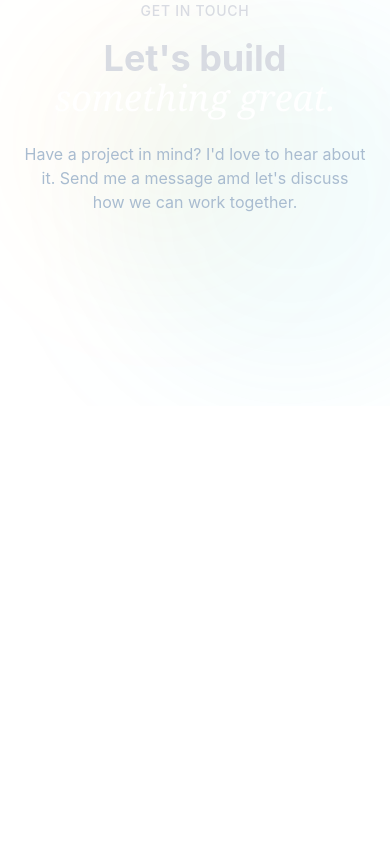
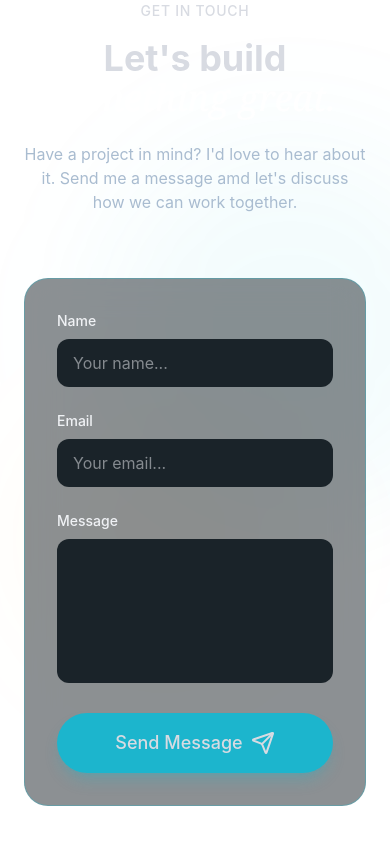
Before and after one commit to eduramosdev-cell/my-online-coded-cv, a React (Vite) app: page / in a window 390 px wide. Shown: the part 6791-7635 px from the top of the page. Before the commit the page ends 7197 px from the top, so only its background shows below. Built offline with nearby package versions, Linux system fonts and the light colour scheme.

Commit message:
almost finished contact
next steps: adding a emailJS account and contact interactivity

```diff
--- a/src/components/Button.jsx
+++ b/src/components/Button.jsx
@@ -1,4 +1,4 @@
-export const Button = ({className, size = "default", children}) => {
+export const Button = ({className = "", size = "default", children, ...props}) => {
     const baseClasses = "relative overflow-hidden rounded-full font-medium focus:outline-none focus-visible:ring-2 focus-visible:ring-primary bg-primary/95 text-primary-foreground hover:bg-primary/90 shadow-lg shadow-primary/25";
     const sizeClasses = {
         sm: "px-4 py-2 text-sm",
@@ -7,7 +7,7 @@ export const Button = ({className, size = "default", children}) => {
     }
     const classes = `${baseClasses} ${sizeClasses[size]} ${className}`;
     return (
-        <button className={classes}>
+        <button className={classes} {...props}>
             <span className="relative flex items-center justify-center gap-2">{children}</span>
         </button>
     )
--- a/src/layout/Navbar.jsx
+++ b/src/layout/Navbar.jsx
@@ -70,7 +70,7 @@ export const Navbar = () => {
                             {link.label}
                         </a>
                 ))}
-                <Button onClick={() => setIsMobileMenuOpen(false)}>Contact Me</Button>
+                <Button onClick={() => setIsMobileMenuOpen(false)} href="contact">Contact Me</Button>
             </div>
         </div>
         )}
--- a/src/sections/Contact.jsx
+++ b/src/sections/Contact.jsx
@@ -1,4 +1,6 @@
-import { Mail, Phone, MapPin } from "lucide-react";
+import { Mail, Phone, MapPin, Send } from "lucide-react";
+import { Button } from "../components/Button"
+import { useState } from "react";
 
 const contactInfo = [
   {
@@ -22,6 +24,17 @@ const contactInfo = [
 ];
 
 export const Contact = () => {
+
+  const [formData, setFormData] = useState({
+    name: "",
+    email: "",
+    message: ""
+  })
+
+  const handleSubmit = async (e) => {
+    e.preventDefault();
+  }
+
   return <section id="contact" className="py-32 relative overflow-hidden">
     <div className="absolute top-0 left-0 w-full h-full">
         <div className="absolute top-1/4 left-1/4 w-96 h-96 bg-primary/5 rounded-full blur-3xl" />
@@ -41,6 +54,49 @@ export const Contact = () => {
               Have a project in mind? I'd love to hear about it. Send me a message amd let's discuss how we can work together.
           </p>
       </div>
+
+      <div className="grid lg:grid-cols-2 gap-12 max-w-5xl mx-auto">
+        <div className="glass p-8 rounded-3xl border-primary/30 animate-fade-im animation-delay-300">
+          <form className="space-y-6">
+
+            <div>
+              <label htmlFor="name" className="block text-sm font-medium mb-2">Name</label>
+              <input id="name" type="text" className="w-full px-4 py-3 bg-surface rounded-xl border-border focus:border-primary focus:ring-1 focus:ring-primary outline-none transition-all"
+              required
+              placeholder="Your name..."
+              value={formData.name}
+              onChange={(e) => setFormData({...formData, name: e.target.value})}
+              />
+            </div>
+
+            <div>
+              <label htmlFor="email" className="block text-sm font-medium mb-2">Email</label>
+              <input id="email" type="email" className="w-full px-4 py-3 bg-surface rounded-xl border-border focus:border-primary focus:ring-1 focus:ring-primary outline-none transition-all"
+              required
+              placeholder="Your email..."
+              value={formData.email}
+              onChange={(e) => setFormData({...formData, email: e.target.value})}
+              />
+            </div>
+
+            <div>
+              <label htmlFor="message" className="block text-sm font-medium mb-2">Message</label>
+              <textarea id="message" type="text" className="w-full px-4 py-3 bg-surface rounded-xl border-border focus:border-primary focus:ring-1 focus:ring-primary outline-none transition-all resize-none"
+              required
+              rows={5}
+              value={formData.message}
+              onChange={(e) => setFormData({...formData, message: e.target.value})}
+              />
+            </div>
+
+            <Button className="w-full" type="submit" size="lg" >
+              Send Message
+              <Send />
+            </Button>
+
+          </form>
+        </div>
+      </div>
     </div>
   </section>;
 };
```
